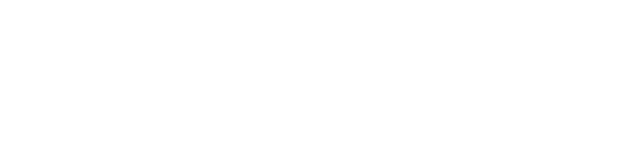
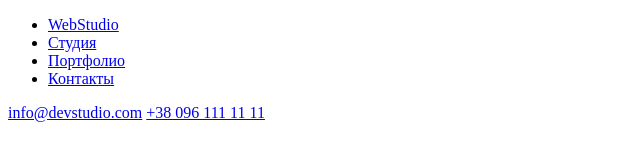
Before and after one commit to Anton027/github.io.goit-markup-hw-01, a plain HTML site: page index.html in a window 1280 px wide. Shown: the whole page, without its empty margins (0-640 px from the left). Drawn offline with Linux system fonts and the light colour scheme.

Commit message:
add_header

```diff
--- a/index.html
+++ b/index.html
@@ -1,5 +1,5 @@
 <!DOCTYPE html>
-<html lang="en">
+<html lang="ru">
 <head>
     <meta charset="UTF-8">
     <meta http-equiv="X-UA-Compatible" content="IE=edge">
@@ -7,6 +7,23 @@
     <title>Document</title>
 </head>
 <body>
+    <header>
+        <nav>
+            <ul>
+                <li><a href="#">WebStudio</a></li>
+                <li><a href="#">Студия</a></li>
+                <li><a href="#">Портфолио</a></li>
+                <li><a href="#">Контакты</a></li>
+            </ul>
+        </nav>
+        <a href="mailto:info@devstudio.com">info@devstudio.com</a>
+        <a href="tel:+380961111111">+38 096 111 11 11</a>
+    </header>
+    <main>
 
+    </main>
+    <footer>
+
+    </footer>
 </body>
 </html>
```
